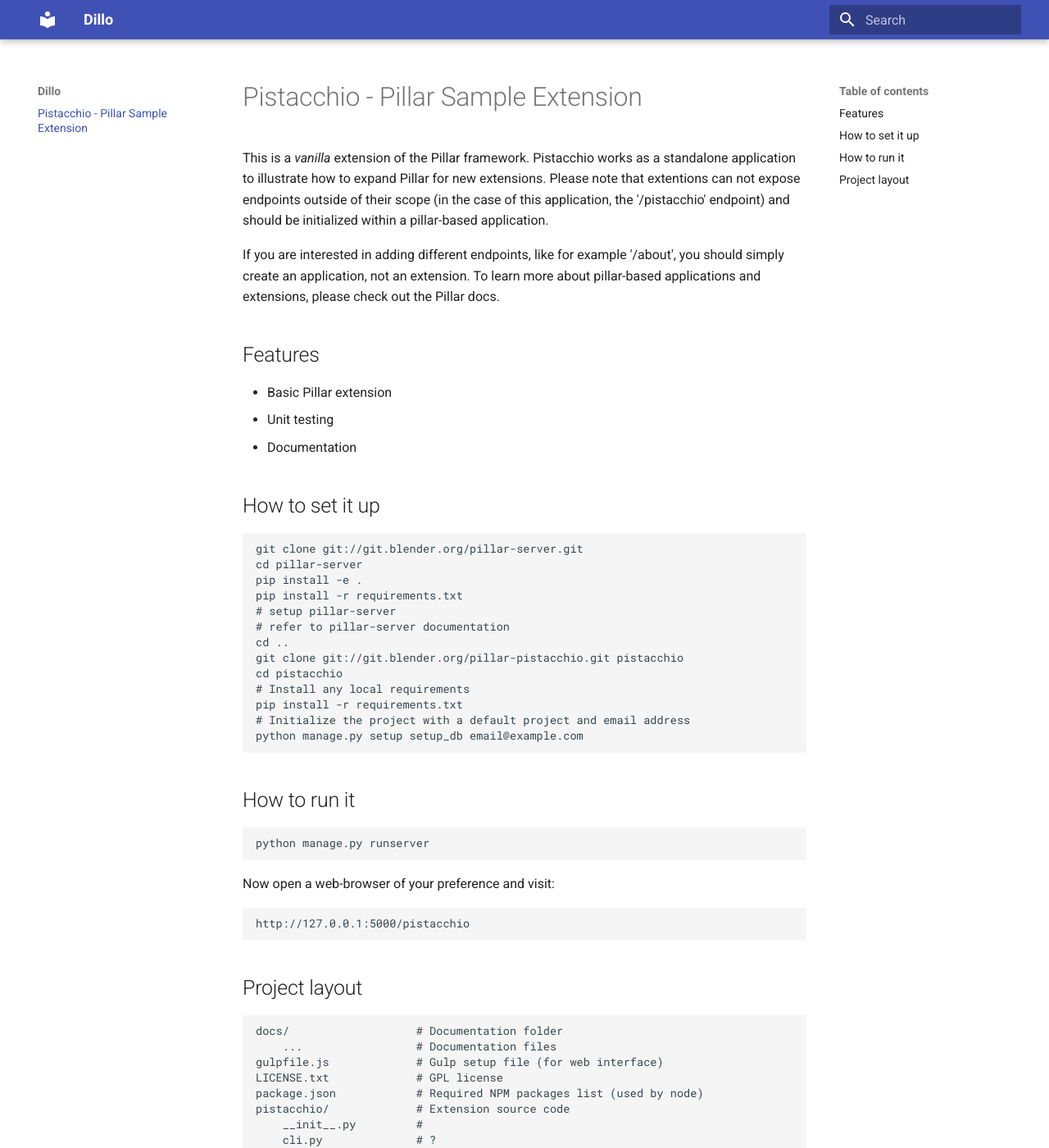
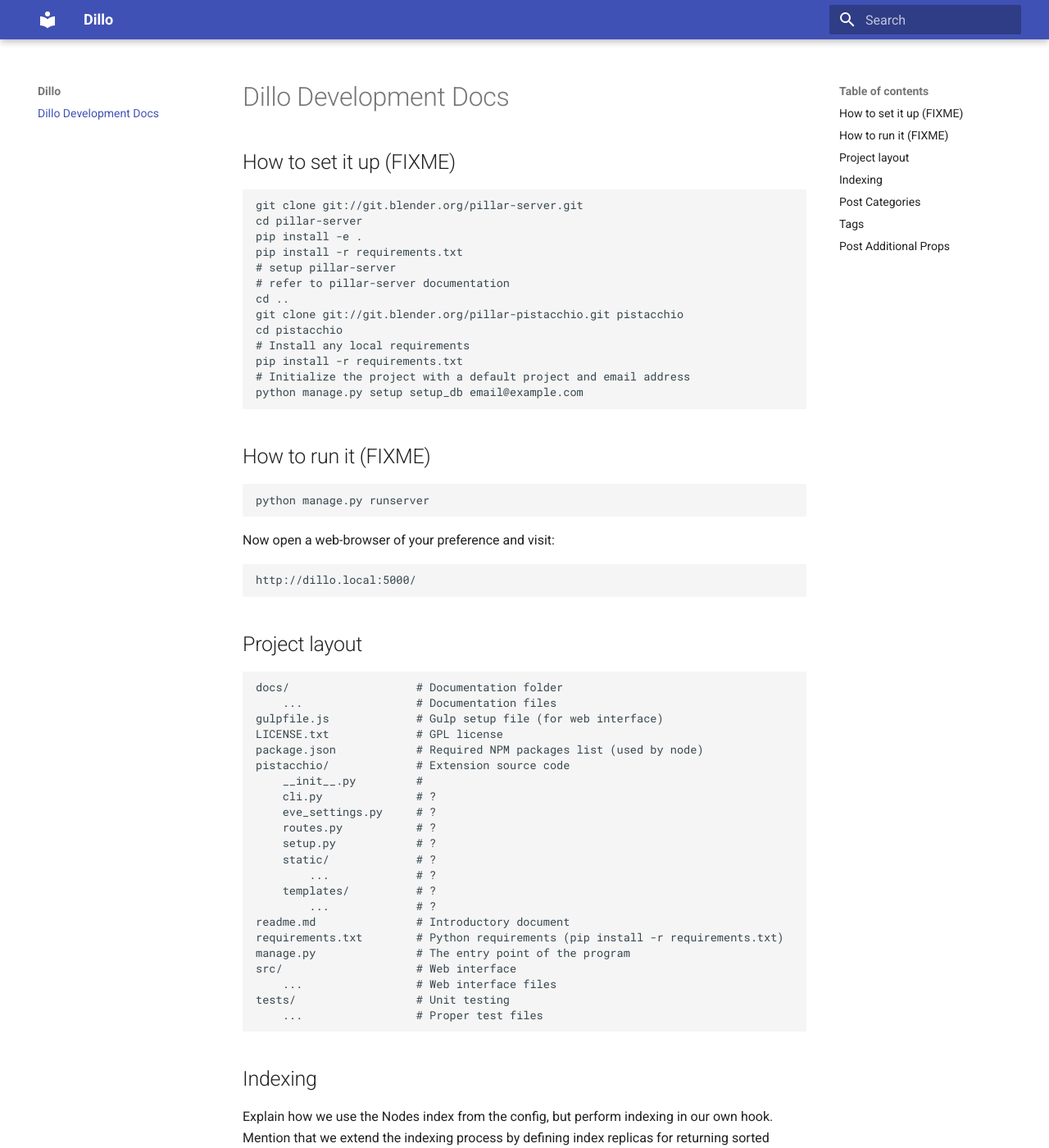
Before and after one commit to armadillica/dillo, an MkDocs documentation site: the page built from docs/docs/index.md, in a window 1280 px wide and 1400 px high. Shown: the whole window at 82% size. Built offline with MkDocs 1.6.1 and Material for MkDocs 9.7.7, drawn with Linux system fonts in a browser that asks for light colours; some of the changed text lies outside the part shown.

Commit message:
Updates to documentation

````diff
--- a/docs/docs/index.md
+++ b/docs/docs/index.md
@@ -1,22 +1,6 @@
-# Pistacchio - Pillar Sample Extension
+# Dillo Development Docs
 
-This is a *vanilla* extension of the Pillar framework. Pistacchio works as a
-standalone application to illustrate how to expand Pillar for new extensions.
-Please note that extentions can not expose endpoints outside of their scope (in
-the case of this application, the '/pistacchio' endpoint) and should be
-initialized within a pillar-based application.
-
-If you are interested in adding different endpoints, like for example '/about',
-you should simply create an application, not an extension. To learn more about
-pillar-based applications and extensions, please check out the Pillar docs.
-
-## Features
-
-* Basic Pillar extension
-* Unit testing
-* Documentation
-
-## How to set it up
+## How to set it up (FIXME)
 
 ```bash
 git clone git://git.blender.org/pillar-server.git
@@ -34,7 +18,7 @@
 python manage.py setup setup_db email@example.com
 ```
 
-## How to run it
+## How to run it (FIXME)
 
 ```bash
 python manage.py runserver
@@ -42,7 +26,7 @@
 
 Now open a web-browser of your preference and visit:
 ```text
-http://127.0.0.1:5000/pistacchio
+http://dillo.local:5000/
 ```
 
 ## Project layout
@@ -69,3 +53,17 @@
         ...                 # Web interface files
     tests/                  # Unit testing
         ...                 # Proper test files
+
+## Indexing
+Explain how we use the Nodes index from the config, but perform indexing in our own hook.
+Mention that we extend the indexing process by defining index replicas for returning sorted
+results.
+
+## Post Categories
+See config
+
+## Tags
+To be introduced and documented
+
+## Post Additional Props
+See config.py
````
Also changed, not shown: README.md.
